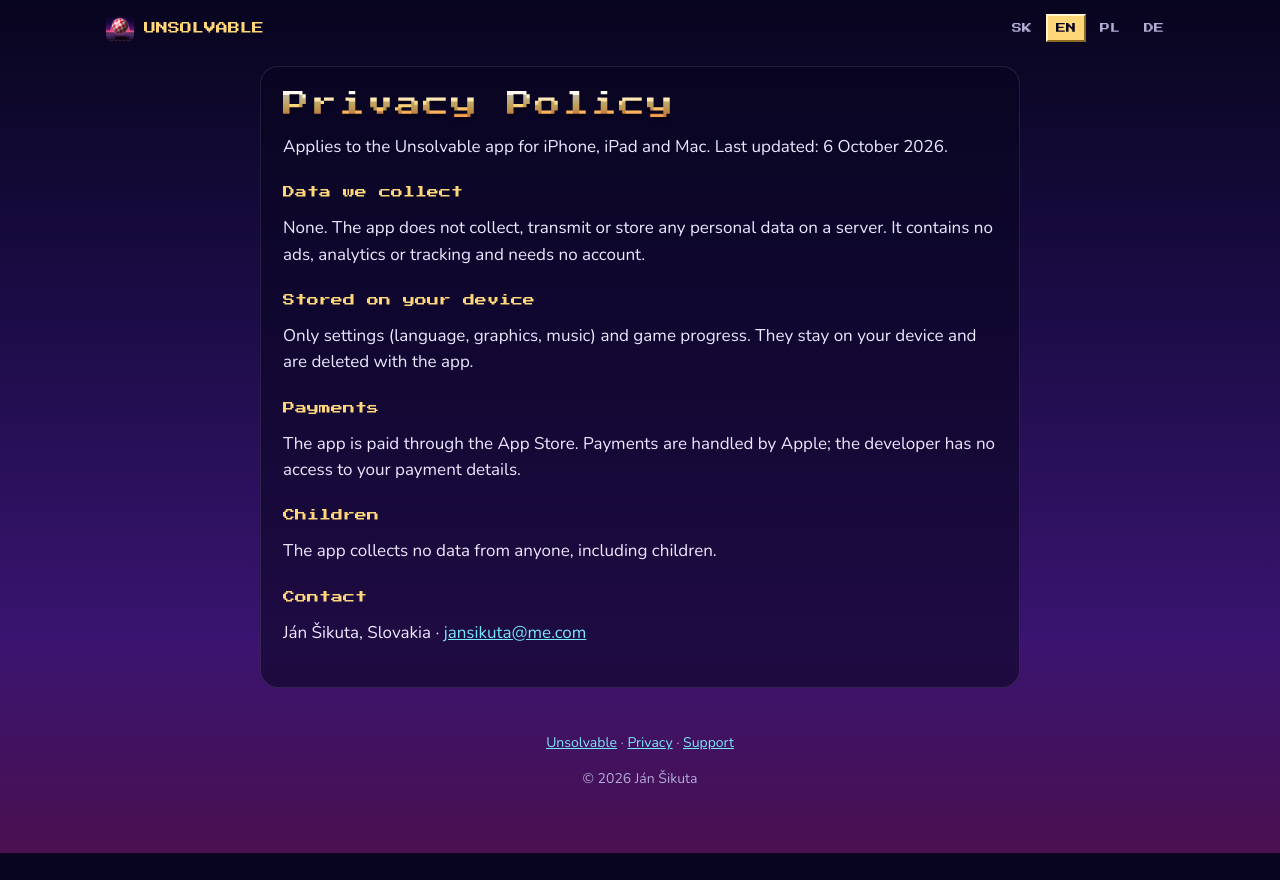
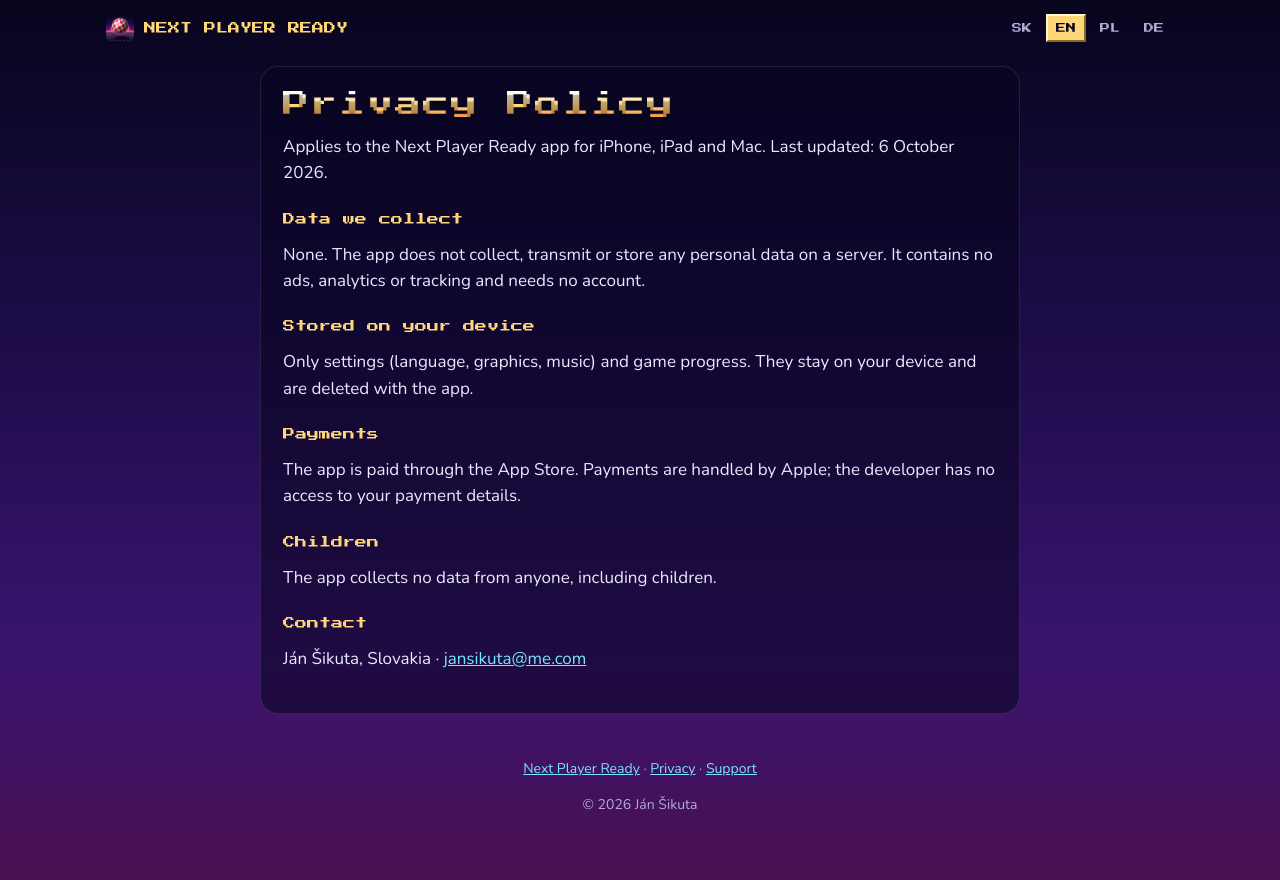
Before and after one commit to dzanino/just-play, a plain HTML site: page privacy.html in a window 1280 px wide. Before the commit the page ends 853 px from the top, so only its background shows below. Drawn offline with nearby package versions, Linux system fonts and the light colour scheme.

Commit message:
Rename to Next Player Ready

```diff
--- a/contact.js
+++ b/contact.js
@@ -1,6 +1,6 @@
 // Kontaktný e-mail pre podporu a ochranu súkromia – vyplň JEDNO miesto a prejaví sa na všetkých stránkach.
 const CONTACT_EMAIL = "jansikuta@me.com";
 document.querySelectorAll(".mail").forEach(el => {
-  if (CONTACT_EMAIL) { el.innerHTML = `<a href="mailto:${CONTACT_EMAIL}?subject=Unsolvable">${CONTACT_EMAIL}</a>`; }
+  if (CONTACT_EMAIL) { el.innerHTML = `<a href="mailto:${CONTACT_EMAIL}?subject=Next Player Ready">${CONTACT_EMAIL}</a>`; }
   else { el.textContent = "—"; }
 });
--- a/privacy.html
+++ b/privacy.html
@@ -3,7 +3,7 @@
 <head>
 <meta charset="utf-8">
 <meta name="viewport" content="width=device-width, initial-scale=1">
-<title>Unsolvable – Ochrana súkromia / Privacy</title>
+<title>Next Player Ready – Ochrana súkromia / Privacy</title>
 <link rel="icon" href="assets/favicon.png">
 <link rel="apple-touch-icon" href="assets/apple-touch-icon.png">
 <link rel="preconnect" href="https://fonts.googleapis.com">
@@ -13,7 +13,7 @@
 <body>
 <div class="copper" aria-hidden="true"><i></i><i></i><i></i></div>
 <header class="top">
-  <a class="brand" href="./"><img src="assets/favicon.png" alt=""> UNSOLVABLE</a>
+  <a class="brand" href="./"><img src="assets/favicon.png" alt=""> NEXT PLAYER READY</a>
   <nav class="langs" aria-label="Language">
     <button data-lang="sk">SK</button><button data-lang="en">EN</button><button data-lang="pl">PL</button><button data-lang="de">DE</button>
   </nav>
@@ -21,7 +21,7 @@
 <main>
 <article class="doc" data-show="sk">
   <h1>Ochrana súkromia</h1>
-  <p>Platí pre aplikáciu Unsolvable pre iPhone, iPad a Mac. Posledná zmena: 6. 10. 2026.</p>
+  <p>Platí pre aplikáciu Next Player Ready pre iPhone, iPad a Mac. Posledná zmena: 6. 10. 2026.</p>
   <h2>Aké údaje zbierame</h2>
   <p>Žiadne. Aplikácia nezbiera, neposiela ani neukladá na server žiadne osobné údaje. Neobsahuje reklamy, analytiku ani sledovanie a nepotrebuje účet.</p>
   <h2>Čo sa ukladá v zariadení</h2>
@@ -35,7 +35,7 @@
 </article>
 <article class="doc" data-show="en" hidden>
   <h1>Privacy Policy</h1>
-  <p>Applies to the Unsolvable app for iPhone, iPad and Mac. Last updated: 6 October 2026.</p>
+  <p>Applies to the Next Player Ready app for iPhone, iPad and Mac. Last updated: 6 October 2026.</p>
   <h2>Data we collect</h2>
   <p>None. The app does not collect, transmit or store any personal data on a server. It contains no ads, analytics or tracking and needs no account.</p>
   <h2>Stored on your device</h2>
@@ -49,7 +49,7 @@
 </article>
 <article class="doc" data-show="pl" hidden>
   <h1>Polityka prywatności</h1>
-  <p>Dotyczy aplikacji Unsolvable na iPhone'a, iPada i Maca. Ostatnia zmiana: 6.10.2026.</p>
+  <p>Dotyczy aplikacji Next Player Ready na iPhone'a, iPada i Maca. Ostatnia zmiana: 6.10.2026.</p>
   <h2>Jakie dane zbieramy</h2>
   <p>Żadnych. Aplikacja nie zbiera, nie wysyła ani nie przechowuje na serwerze danych osobowych. Brak reklam, analityki i śledzenia; konto nie jest potrzebne.</p>
   <h2>Co jest zapisywane na urządzeniu</h2>
@@ -61,7 +61,7 @@
 </article>
 <article class="doc" data-show="de" hidden>
   <h1>Datenschutzerklärung</h1>
-  <p>Gilt für die App Unsolvable für iPhone, iPad und Mac. Stand: 6.10.2026.</p>
+  <p>Gilt für die App Next Player Ready für iPhone, iPad und Mac. Stand: 6.10.2026.</p>
   <h2>Welche Daten wir erheben</h2>
   <p>Keine. Die App erhebt, überträgt oder speichert keine personenbezogenen Daten auf einem Server. Keine Werbung, keine Analyse, kein Tracking, kein Konto nötig.</p>
   <h2>Auf dem Gerät gespeichert</h2>
@@ -73,7 +73,7 @@
 </article>
 </main>
 <footer>
-  <p><a href="./">Unsolvable</a> · <a href="privacy.html" data-i18n="privacy">Ochrana súkromia</a> · <a href="support.html" data-i18n="support">Podpora</a></p>
+  <p><a href="./">Next Player Ready</a> · <a href="privacy.html" data-i18n="privacy">Ochrana súkromia</a> · <a href="support.html" data-i18n="support">Podpora</a></p>
   <p>© 2026 Ján Šikuta</p>
 </footer>
 <script src="i18n.js"></script>
```
Also changed, not shown: index.html (+5 -5 lines), support.html (+3 -3 lines), 1 other file.
